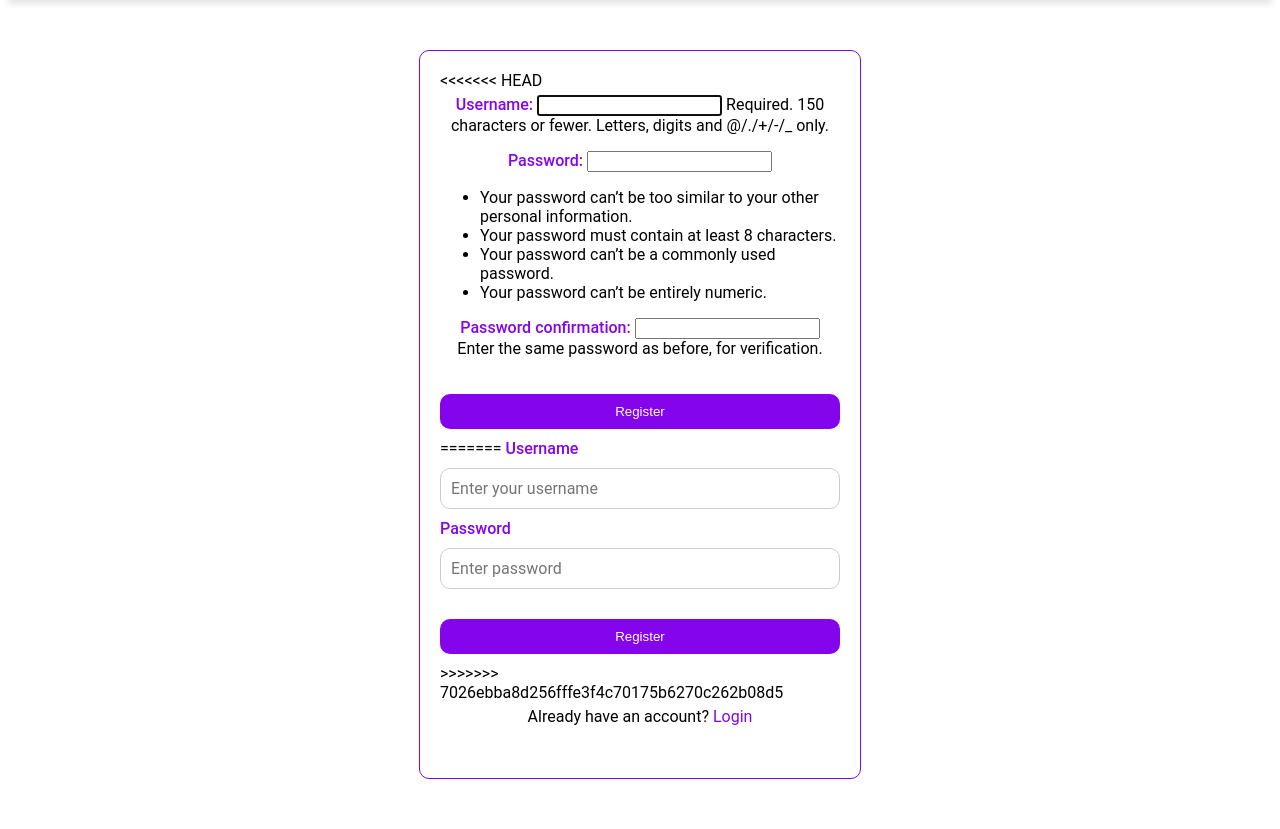
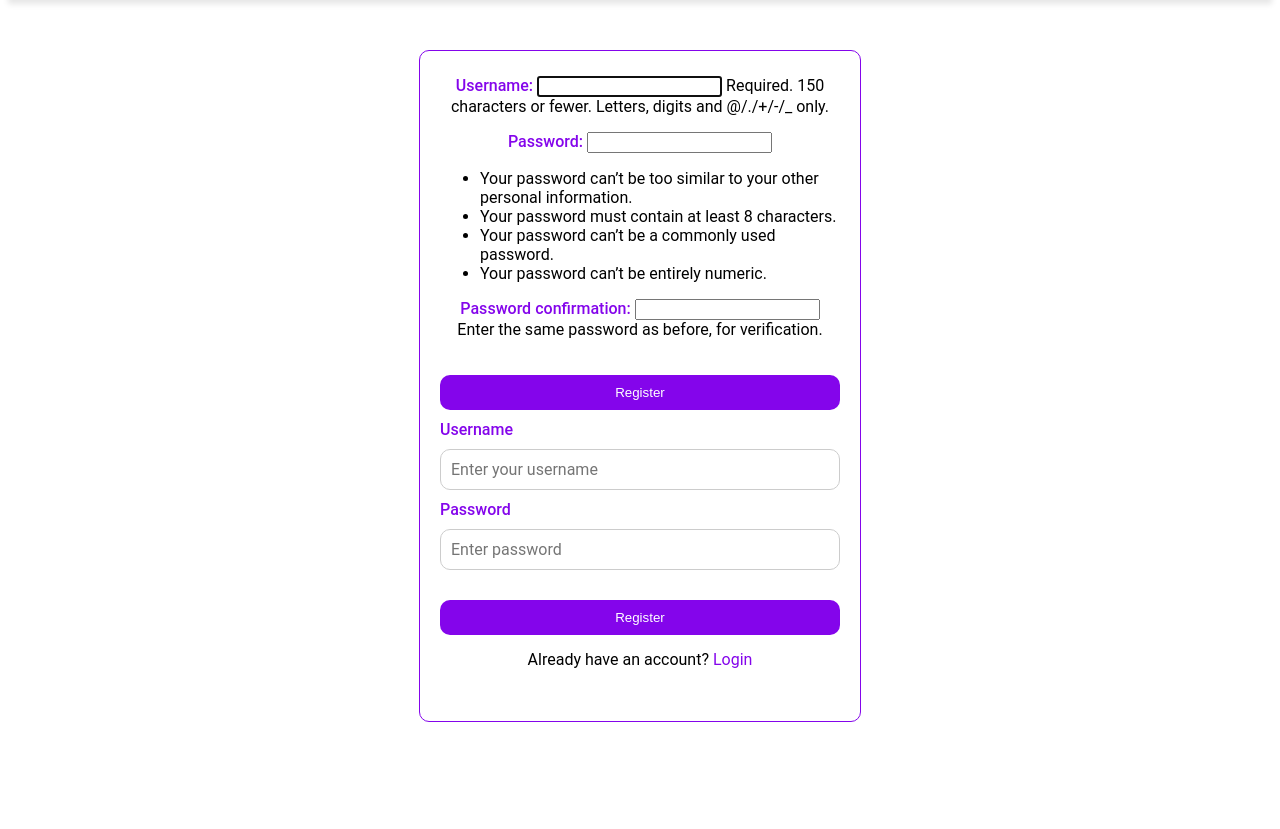
Before and after one commit to HsAhRaSrHmIaT/Classroom, a Django app: page /register/ in a window 1280 px wide. Shown: the part 75-904 px from the top of the page. After the commit the page ends 797 px from the top, so only its background shows below. Run offline with Django 5.2, Linux system fonts and the light colour scheme.

Commit message:
Update login_register.html

```diff
--- a/classroomApp/templates/base/login_register.html
+++ b/classroomApp/templates/base/login_register.html
@@ -119,7 +119,6 @@
         <form method="post" action="">
             {% csrf_token %}
 
-<<<<<<< HEAD
             <!-- <label for="register-username">Username</label>
             <input type="text" id="register-username" name="username" placeholder="Enter your username" required class="form-input" />
 
@@ -128,7 +127,6 @@
             {{ form.as_p }}
             <input type="submit" value="Register" class="form-submit" />
 
-=======
             <label for="register-username">Username</label>
             <input type="text" id="register-username" name="username" placeholder="Enter your username" required class="form-input" />
 
@@ -137,7 +135,6 @@
 
             <input type="submit" value="Register" class="form-submit" />
 
->>>>>>> 7026ebba8d256fffe3f4c70175b6270c262b08d5
             <p>Already have an account? <a href="{% url 'login' %}">Login</a></p>
         </form>
     </div>
```
